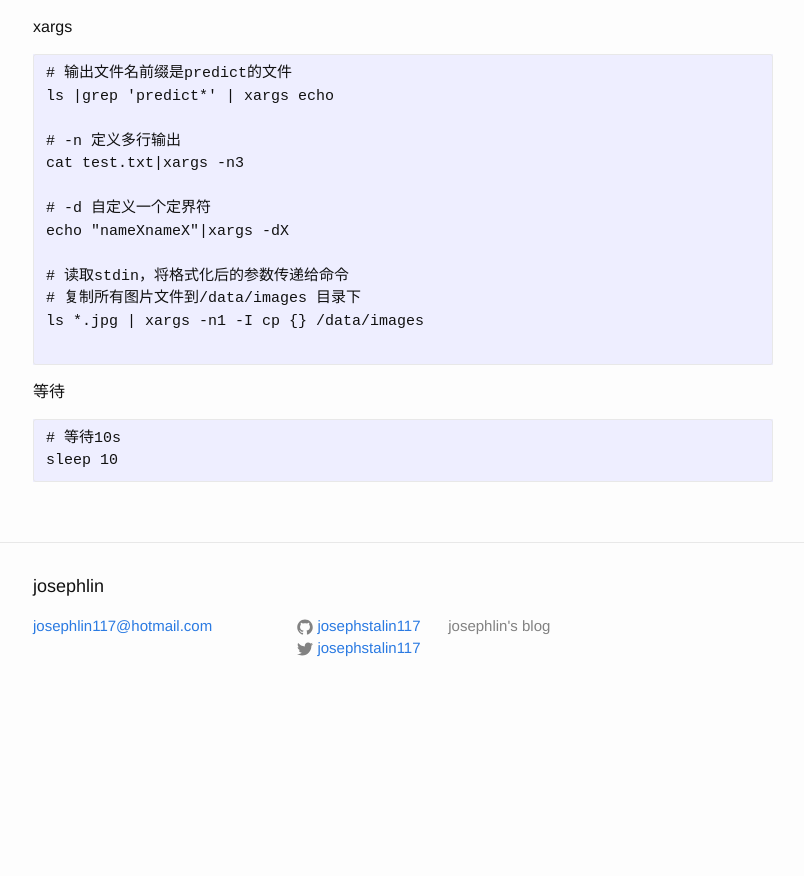
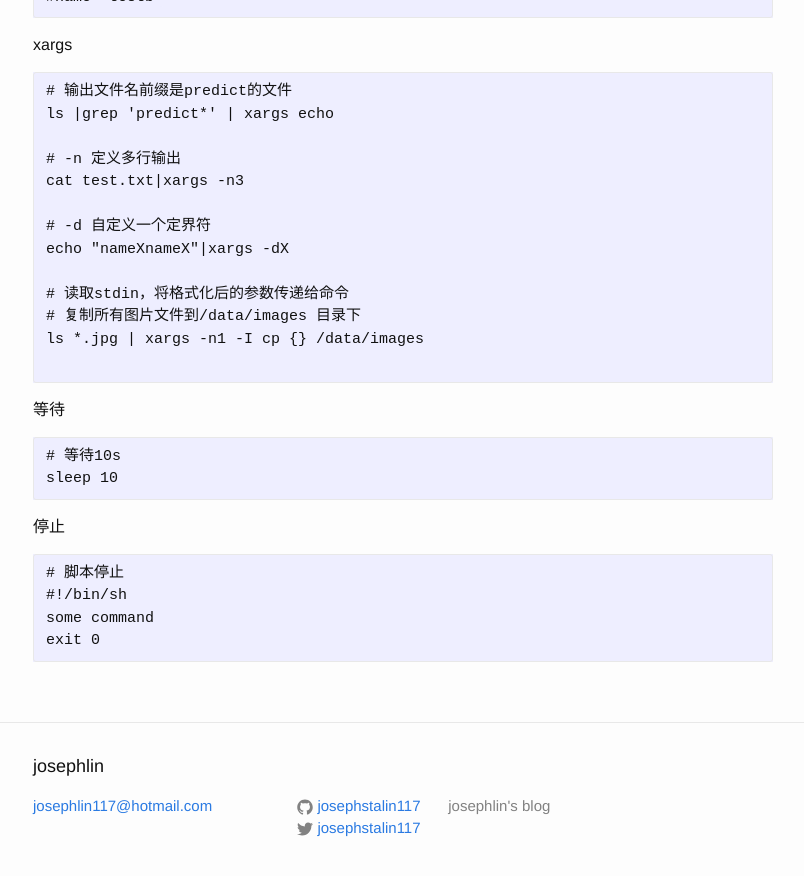
Before and after one commit to josephstalin117/josephstalin117.github.io, a Jekyll site: the page built from _posts/2017-05-10-bash.markdown, in a window 1280 px wide and 900 px high, scrolled down 3725 px. Shown: the top 876 px of the window, without its empty margins (237-1041 px from the left). Built offline with Jekyll 4.4.1, drawn with Linux system fonts in a browser that asks for light colours; before the commit the page ends 4445 px from its top, so only the background shows below that.

Commit message:
update exit 0

````diff
--- a/_posts/2017-05-10-bash.markdown
+++ b/_posts/2017-05-10-bash.markdown
@@ -5,7 +5,7 @@ date:   2017-05-10 16:35:35 +0800
 categories: command
 ---
 
-#### Basic moves
+# Basic moves
 
 ```
 Ctrl+b    #Move back one character.
@@ -20,7 +20,7 @@ Meta+b    #Move backward a word
 Ctrl+l    #Clear the screen
 ```
 
-#### Cut and paste
+# Cut and paste
 
 ```
 Ctrl+k    #Cut from cursor to the end of line.
@@ -34,7 +34,7 @@ Meta+.    #Loop through and paste the last argument of previous commands.
 Ctrl+r    #Search as you type
 ```
 
-#### 脚本shell
+# 脚本shell
 
 脚本解释器
 ```
@@ -193,3 +193,11 @@ ls *.jpg | xargs -n1 -I cp {} /data/images
 # 等待10s
 sleep 10
 ```
+
+停止
+```
+# 脚本停止
+#!/bin/sh
+some command
+exit 0
+```
````
